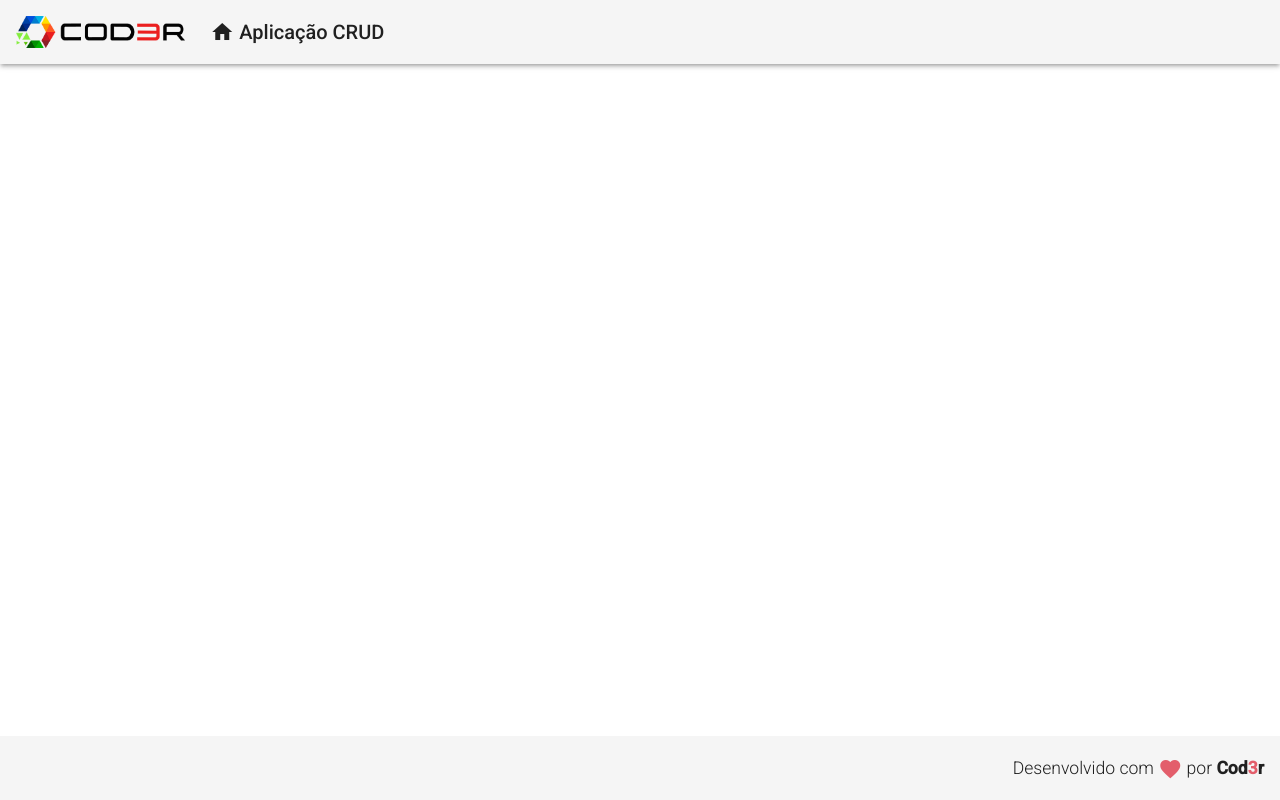
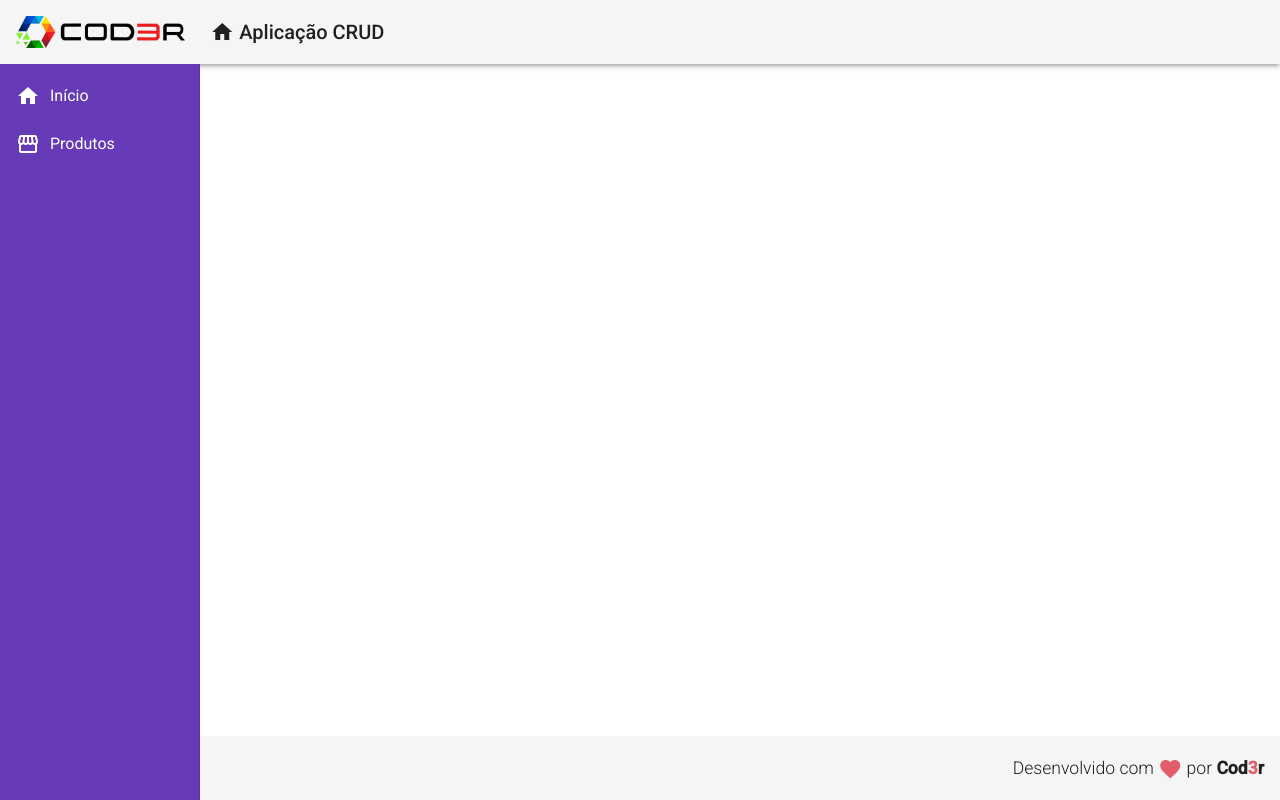
Before and after one commit to leonardo-teles/angular-crud, an Angular app in the folder frontend/: page / in a window 1280 px wide. Built offline with nearby package versions, Linux system fonts and the light colour scheme.

Commit message:
Componente Navegação

```diff
--- a/frontend/src/app/app.component.html
+++ b/frontend/src/app/app.component.html
@@ -1,2 +1,3 @@
 <app-header></app-header>
+<app-navigation></app-navigation>
 <app-footer></app-footer>
--- /dev/null
+++ b/frontend/src/app/components/template/navigation/navigation.component.css
@@ -0,0 +1,12 @@
+.sidenav {
+    background-color: #673ab7;
+    width: 200px;
+}
+
+.sidenav a {
+    color: #FFF;
+}
+
+.sidenav i {
+    padding-right: 10px;
+}
--- /dev/null
+++ b/frontend/src/app/components/template/navigation/navigation.component.html
@@ -0,0 +1,17 @@
+<mat-sidenav-container class="container">
+    <mat-sidenav class="sidenav" mode="side" opened fixedInViewport="true" fixedTopGap="64">
+        <mat-nav-list class="nav-list">
+            <a mat-list-item>
+                <i class="material-icons">
+                    home
+                </i>
+                Início
+            </a>
+            <a mat-list-item>
+                <i class="material-icons">
+                    storefront
+                </i>
+                Produtos
+            </a>
+        </mat-nav-list>
+    </mat-sidenav>
--- /dev/null
+++ b/frontend/src/app/components/template/navigation/navigation.component.ts
@@ -0,0 +1,15 @@
+import { Component, OnInit } from '@angular/core';
+
+@Component({
+  selector: 'app-navigation',
+  templateUrl: './navigation.component.html',
+  styleUrls: ['./navigation.component.css']
+})
+export class NavigationComponent implements OnInit {
+
+  constructor() { }
+
+  ngOnInit(): void {
+  }
+
+}
```
Also changed, not shown: frontend/src/app/app.module.ts (+9 -2 lines).
